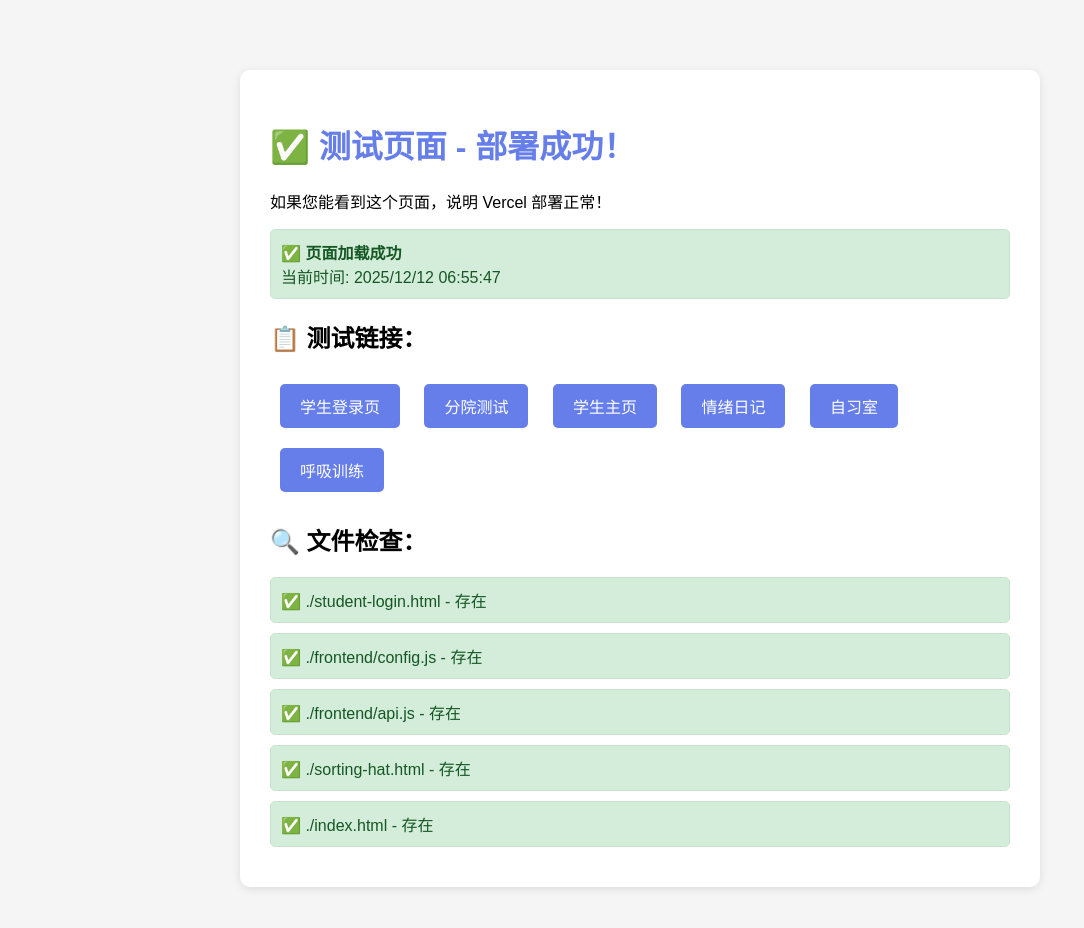
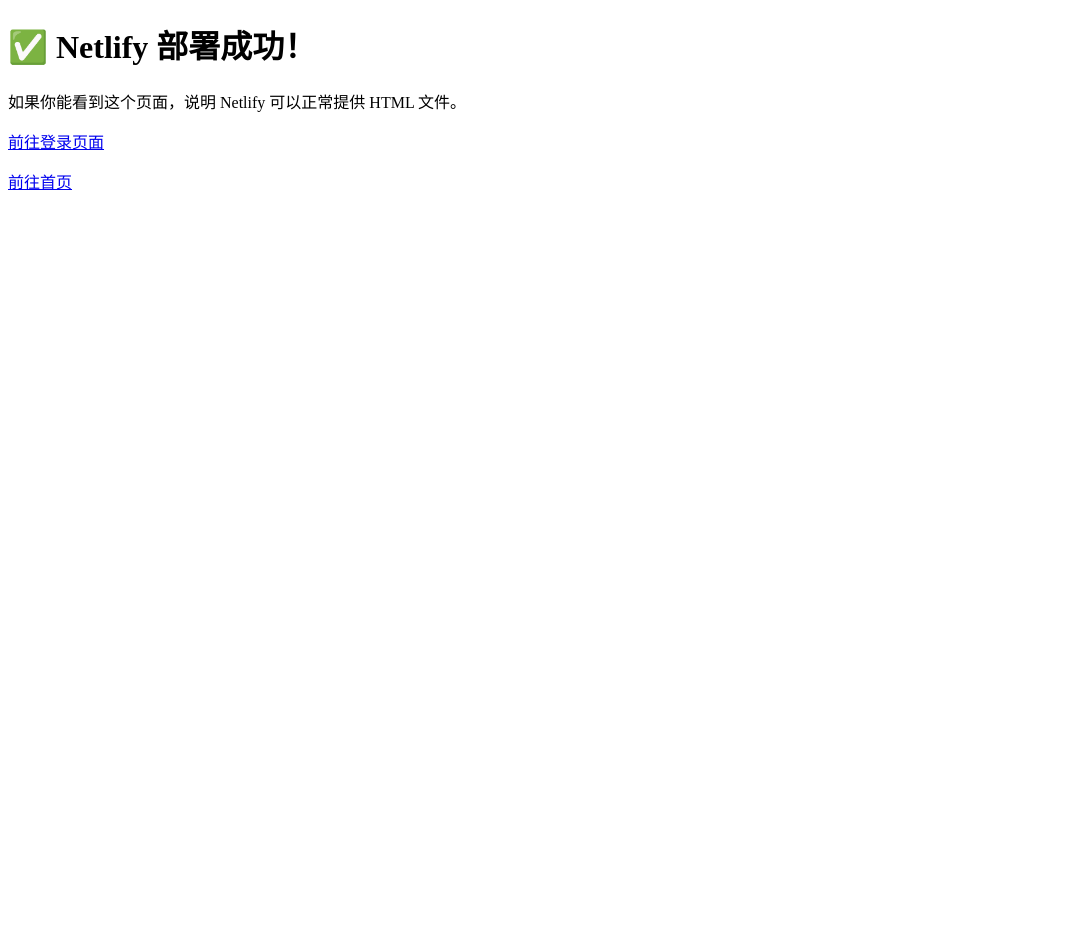
Before and after one commit to tfiufiuyfiuf/heartland-webapp, a plain HTML site: page heartland-webapp/test.html in a window 1280 px wide. Shown: the whole page, without its empty margins (0-1084 px from the left). After the commit the page ends 800 px from the top, so only its background shows below. Drawn offline with Linux system fonts and the light colour scheme.

Commit message:
test: 添加测试页面验证Netlify部署

```diff
--- a/heartland-webapp/test.html
+++ b/heartland-webapp/test.html
@@ -3,108 +3,12 @@
 <head>
     <meta charset="UTF-8">
     <meta name="viewport" content="width=device-width, initial-scale=1.0">
-    <title>测试页面 - 心屿学院</title>
-    <style>
-        body {
-            font-family: Arial, sans-serif;
-            max-width: 800px;
-            margin: 50px auto;
-            padding: 20px;
-            background: #f5f5f5;
-        }
-        .test-box {
-            background: white;
-            padding: 30px;
-            border-radius: 10px;
-            box-shadow: 0 2px 10px rgba(0,0,0,0.1);
-        }
-        h1 {
-            color: #667eea;
-        }
-        .link {
-            display: inline-block;
-            margin: 10px;
-            padding: 10px 20px;
-            background: #667eea;
-            color: white;
-            text-decoration: none;
-            border-radius: 5px;
-        }
-        .link:hover {
-            background: #5568d3;
-        }
-        .status {
-            padding: 10px;
-            margin: 10px 0;
-            border-radius: 5px;
-        }
-        .success {
-            background: #d4edda;
-            color: #155724;
-            border: 1px solid #c3e6cb;
-        }
-        .error {
-            background: #f8d7da;
-            color: #721c24;
-            border: 1px solid #f5c6cb;
-        }
-    </style>
+    <title>测试页面</title>
 </head>
 <body>
-    <div class="test-box">
-        <h1>✅ 测试页面 - 部署成功！</h1>
-        <p>如果您能看到这个页面，说明 Vercel 部署正常！</p>
-
-        <div class="status success">
-            <strong>✅ 页面加载成功</strong><br>
-            当前时间: <span id="time"></span>
-        </div>
-
-        <h2>📋 测试链接：</h2>
-        <a href="./student-login.html" class="link">学生登录页</a>
-        <a href="./sorting-hat.html" class="link">分院测试</a>
-        <a href="./student-dashboard.html" class="link">学生主页</a>
-        <a href="./mood-diary.html" class="link">情绪日记</a>
-        <a href="./study-room.html" class="link">自习室</a>
-        <a href="./breathing-exercise.html" class="link">呼吸训练</a>
-
-        <h2>🔍 文件检查：</h2>
-        <div id="file-check">
-            <p>正在检查文件...</p>
-        </div>
-    </div>
-
-    <script>
-        // 显示当前时间
-        document.getElementById('time').textContent = new Date().toLocaleString('zh-CN');
-
-        // 检查文件是否存在
-        const files = [
-            './student-login.html',
-            './frontend/config.js',
-            './frontend/api.js',
-            './sorting-hat.html',
-            './index.html'
-        ];
-
-        const checkDiv = document.getElementById('file-check');
-        let html = '';
-
-        files.forEach(file => {
-            fetch(file, { method: 'HEAD' })
-                .then(response => {
-                    if (response.ok) {
-                        html += `<div class="status success">✅ ${file} - 存在</div>`;
-                    } else {
-                        html += `<div class="status error">❌ ${file} - 404错误 (状态码: ${response.status})</div>`;
-                    }
-                    checkDiv.innerHTML = html;
-                })
-                .catch(error => {
-                    html += `<div class="status error">❌ ${file} - 加载失败: ${error.message}</div>`;
-                    checkDiv.innerHTML = html;
-                });
-        });
-    </script>
+    <h1>✅ Netlify 部署成功！</h1>
+    <p>如果你能看到这个页面，说明 Netlify 可以正常提供 HTML 文件。</p>
+    <p><a href="./student-login.html">前往登录页面</a></p>
+    <p><a href="./index.html">前往首页</a></p>
 </body>
 </html>
```
